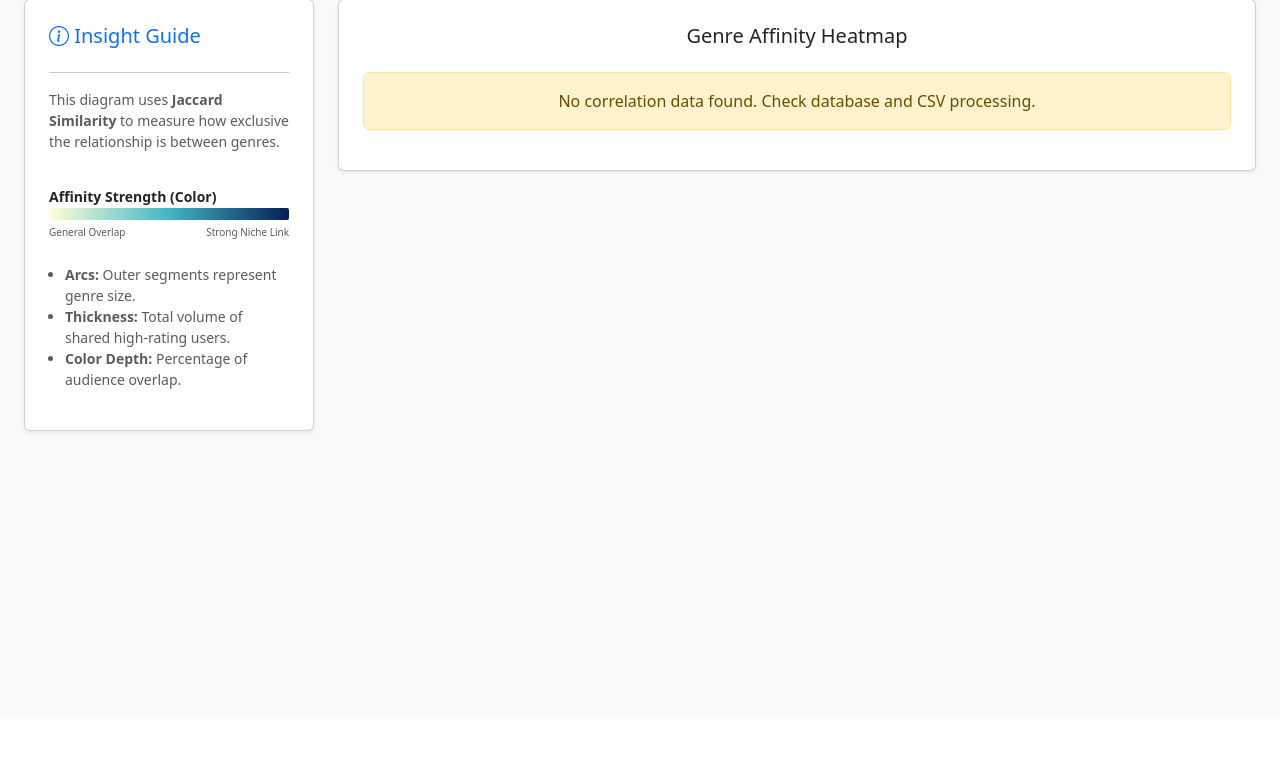
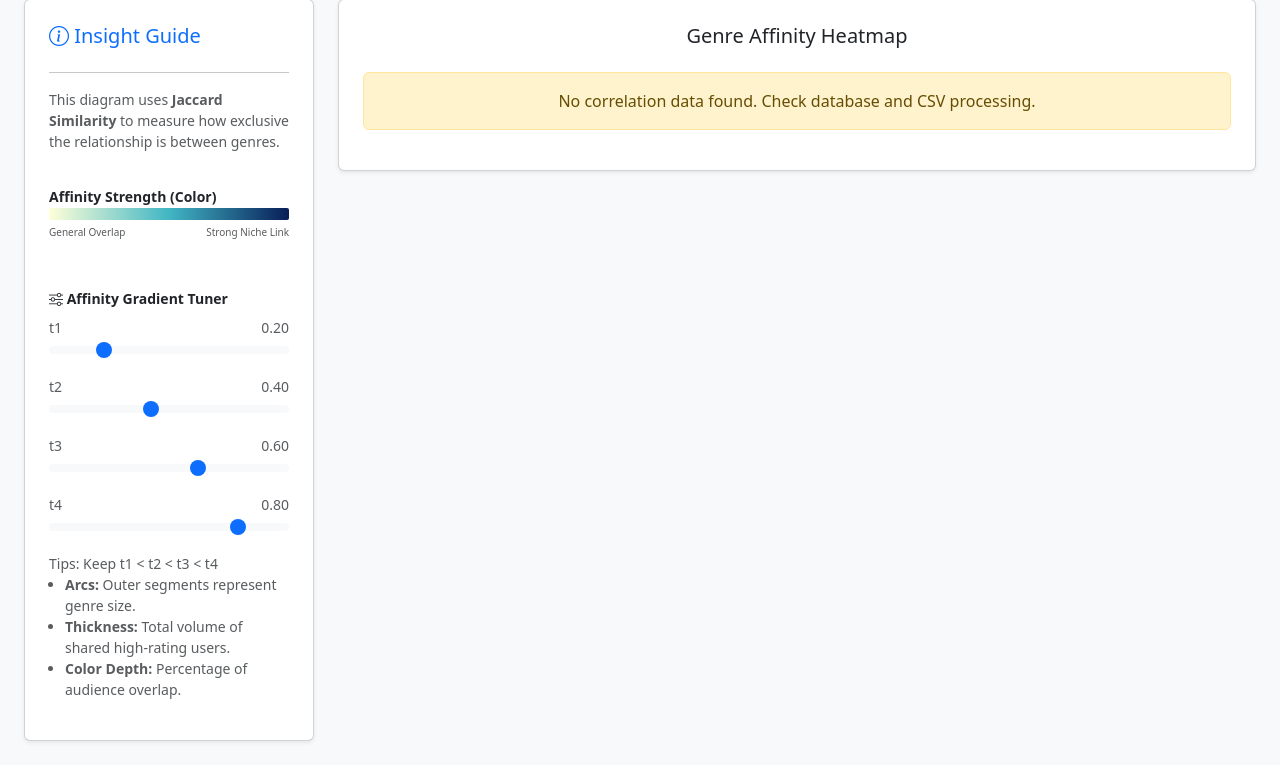
Before and after one commit to ianL123/COMP0022-database_project, a Flask app: page /task3 in a window 1280 px wide. Shown: the part 81-846 px from the top of the page. Before the commit the page ends 515 px from the top, so only its background shows below. Run offline with Flask 3, Linux system fonts and the light colour scheme.

Commit message:
enable adjust colour by bar

```diff
--- a/static/js/chord_chart.js
+++ b/static/js/chord_chart.js
@@ -1,20 +1,97 @@
-// static/js/chord_chart.js
+// ===== Threshold State =====
+let currentThresholds = [0.2, 0.4, 0.6, 0.8];
+let colorScale = null;
+
+function build5Colors() {
+    const interp = d3.interpolateYlGnBu;
+    return [0.15, 0.35, 0.55, 0.75, 0.95].map(t => interp(t));
+}
+
+function normalizeAndSortThresholds(arr) {
+    let t = arr.map(x => Math.max(0, Math.min(0.99, +x))).sort((a, b) => a - b);
+    const eps = 0.01;
+    for (let i = 1; i < t.length; i++) {
+        if (t[i] <= t[i - 1]) {
+            t[i] = Math.min(0.99, t[i - 1] + eps);
+        }
+    }
+    return t;
+}
+
+function rebuildColorScale() {
+    colorScale = d3.scaleThreshold()
+        .domain(currentThresholds)
+        .range(build5Colors());
+}
+
+function bindThresholdTuner(scoreMatrix) {
+    const ids = ["t1", "t2", "t3", "t4"];
+    const valIds = ["t1Val", "t2Val", "t3Val", "t4Val"];
+
+    const inputs = ids.map(id => document.getElementById(id));
+    const labels = valIds.map(id => document.getElementById(id));
+
+    if (inputs.some(x => !x) || labels.some(x => !x)) {
+        return;
+    }
+
+    function syncUI(thresholds) {
+        thresholds.forEach((v, i) => {
+            inputs[i].value = v.toFixed(2);
+            labels[i].textContent = v.toFixed(2);
+        });
+    }
+
+    function update() {
+        const raw = inputs.map(x => parseFloat(x.value));
+        currentThresholds = normalizeAndSortThresholds(raw);
+        syncUI(currentThresholds);
+        rebuildColorScale();
+
+        d3.select("#chord-chart")
+            .selectAll(".chord-ribbon")
+            .transition()
+            .duration(120)
+            .attr("fill", d => colorScale(scoreMatrix[d.source.index][d.target.index]))
+            .attr("stroke", d => {
+                const s = scoreMatrix[d.source.index][d.target.index];
+                return s > currentThresholds[2]
+                    ? d3.rgb(colorScale(s)).darker()
+                    : "none";
+            });
+    }
+
+    syncUI(currentThresholds);
+    inputs.forEach(inp => inp.addEventListener("input", update));
+}
+
+
+// ===== Main Draw Function =====
 function drawChordChart(data) {
+
     const names = Array.from(new Set(data.flatMap(d => [d.source, d.target])));
     const index = new Map(names.map((name, i) => [name, i]));
 
-    // Matrix for thickness (value) and matrix for color (score)
-    const matrix = Array.from({length: names.length}, () => new Array(names.length).fill(0));
-    const scoreMatrix = Array.from({length: names.length}, () => new Array(names.length).fill(0));
+    const matrix = Array.from(
+        { length: names.length },
+        () => new Array(names.length).fill(0)
+    );
+
+    const scoreMatrix = Array.from(
+        { length: names.length },
+        () => new Array(names.length).fill(0)
+    );
 
     data.forEach(d => {
         matrix[index.get(d.source)][index.get(d.target)] = d.value;
         matrix[index.get(d.target)][index.get(d.source)] = d.value;
+
         scoreMatrix[index.get(d.source)][index.get(d.target)] = d.score;
         scoreMatrix[index.get(d.target)][index.get(d.source)] = d.score;
     });
 
-    const width = 720, height = 720;
+    const width = 720;
+    const height = 720;
     const outerRadius = Math.min(width, height) * 0.5 - 120;
     const innerRadius = outerRadius - 25;
 
@@ -23,27 +100,32 @@ function drawChordChart(data) {
         .append("svg")
         .attr("viewBox", [-width / 2, -height / 2, width, height]);
 
-    // EXPONENTIAL STRATEGY:
-    // scaleSequentialPow with exponent(3) ensures that only very high scores
-    // get the deep blue colors. Middle-to-low scores will stay significantly lighter.
-    const colorScale = d3.scaleSequentialPow(d3.interpolateYlGnBu)
-        .exponent(1)
-        .domain([0, d3.max(data, d => d.score)]);
+    rebuildColorScale();
 
-    const chord = d3.chord().padAngle(0.04).sortSubgroups(d3.descending)(matrix);
-    const arc = d3.arc().innerRadius(innerRadius).outerRadius(outerRadius);
-    const ribbon = d3.ribbon().radius(innerRadius);
+    const chord = d3.chord()
+        .padAngle(0.04)
+        .sortSubgroups(d3.descending)(matrix);
 
-    const group = svg.append("g").selectAll("g").data(chord.groups).join("g");
+    const arc = d3.arc()
+        .innerRadius(innerRadius)
+        .outerRadius(outerRadius);
 
-    // Draw Arcs
+    const ribbon = d3.ribbon()
+        .radius(innerRadius);
+
+    const group = svg.append("g")
+        .selectAll("g")
+        .data(chord.groups)
+        .join("g");
+
     group.append("path")
         .attr("fill", "#2c3e50")
         .attr("d", arc);
 
-    // Labels
     group.append("text")
-        .each(d => { d.angle = (d.startAngle + d.endAngle) / 2; })
+        .each(d => {
+            d.angle = (d.startAngle + d.endAngle) / 2;
+        })
         .attr("dy", ".35em")
         .attr("transform", d => `
             rotate(${(d.angle * 180 / Math.PI - 90)})
@@ -56,7 +138,6 @@ function drawChordChart(data) {
         .style("font-size", "13px")
         .style("font-weight", "600");
 
-    // Draw Ribbons
     svg.append("g")
         .selectAll("path")
         .data(chord)
@@ -64,15 +145,18 @@ function drawChordChart(data) {
         .attr("class", "chord-ribbon")
         .attr("d", ribbon)
         .attr("fill", d => colorScale(scoreMatrix[d.source.index][d.target.index]))
-        // DYNAMIC OPACITY: Higher scores get higher visibility
         .attr("fill-opacity", d => {
             const s = scoreMatrix[d.source.index][d.target.index];
-            return d3.scalePow().exponent(2).domain([0, 1]).range([0.1, 0.85])(s);
+            return d3.scalePow()
+                .exponent(2)
+                .domain([0, 1])
+                .range([0.1, 0.85])(s);
         })
-        // BORDER: Darker stroke only for high-affinity connections
         .attr("stroke", d => {
             const s = scoreMatrix[d.source.index][d.target.index];
-            return s > 0.7 ? d3.rgb(colorScale(s)).darker() : "none";
+            return s > currentThresholds[2]
+                ? d3.rgb(colorScale(s)).darker()
+                : "none";
         })
         .style("mix-blend-mode", "multiply")
         .append("title")
@@ -80,6 +164,10 @@ function drawChordChart(data) {
             const s = names[d.source.index];
             const t = names[d.target.index];
             const score = scoreMatrix[d.source.index][d.target.index];
-            return `${s} ↔ ${t}\nShared Fans: ${matrix[d.source.index][d.target.index]}\nAffinity Score: ${(score * 100).toFixed(2)}%`;
+            return `${s} ↔ ${t}
+Shared Fans: ${matrix[d.source.index][d.target.index]}
+Affinity Score: ${(score * 100).toFixed(2)}%`;
         });
+
+    bindThresholdTuner(scoreMatrix);
 }
--- a/templates/task3.html
+++ b/templates/task3.html
@@ -80,7 +80,47 @@
                             <span>Strong Niche Link</span>
                         </div>
                     </div>
+                    <div class="mt-4">
+                        <label class="small fw-bold text-dark d-block mb-2">
+                            <i class="bi bi-sliders"></i> Affinity Gradient Tuner
+                        </label>
 
+                        <div class="mb-2">
+                            <div class="d-flex justify-content-between">
+                                <span class="text-muted small">t1</span>
+                                <span class="text-muted small"><span id="t1Val">0.20</span></span>
+                            </div>
+                            <input id="t1" type="range" min="0" max="0.95" step="0.01" value="0.20" class="form-range">
+                        </div>
+
+                        <div class="mb-2">
+                            <div class="d-flex justify-content-between">
+                                <span class="text-muted small">t2</span>
+                                <span class="text-muted small"><span id="t2Val">0.40</span></span>
+                            </div>
+                            <input id="t2" type="range" min="0" max="0.95" step="0.01" value="0.40" class="form-range">
+                        </div>
+
+                        <div class="mb-2">
+                            <div class="d-flex justify-content-between">
+                                <span class="text-muted small">t3</span>
+                                <span class="text-muted small"><span id="t3Val">0.60</span></span>
+                            </div>
+                            <input id="t3" type="range" min="0" max="0.95" step="0.01" value="0.60" class="form-range">
+                        </div>
+
+                        <div class="mb-2">
+                            <div class="d-flex justify-content-between">
+                                <span class="text-muted small">t4</span>
+                                <span class="text-muted small"><span id="t4Val">0.80</span></span>
+                            </div>
+                            <input id="t4" type="range" min="0" max="0.99" step="0.01" value="0.80" class="form-range">
+                        </div>
+
+                        <div class="small text-muted">
+                            Tips: Keep t1 &lt; t2 &lt; t3 &lt; t4
+                        </div>
+                    </div>
                     <ul class="small text-muted ps-3">
                         <li><strong>Arcs:</strong> Outer segments represent genre size.</li>
                         <li><strong>Thickness:</strong> Total volume of shared high-rating users.</li>
```
